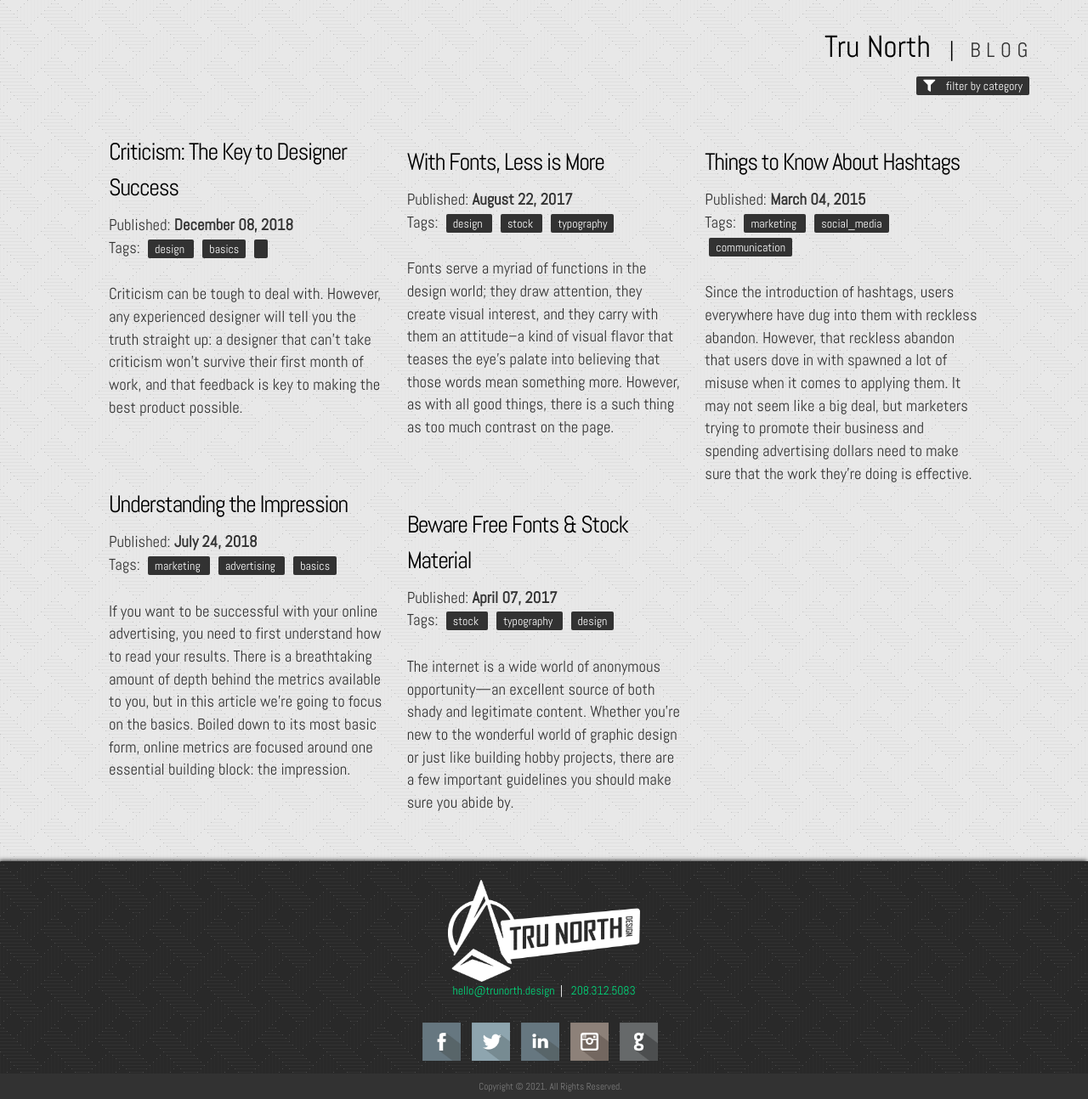
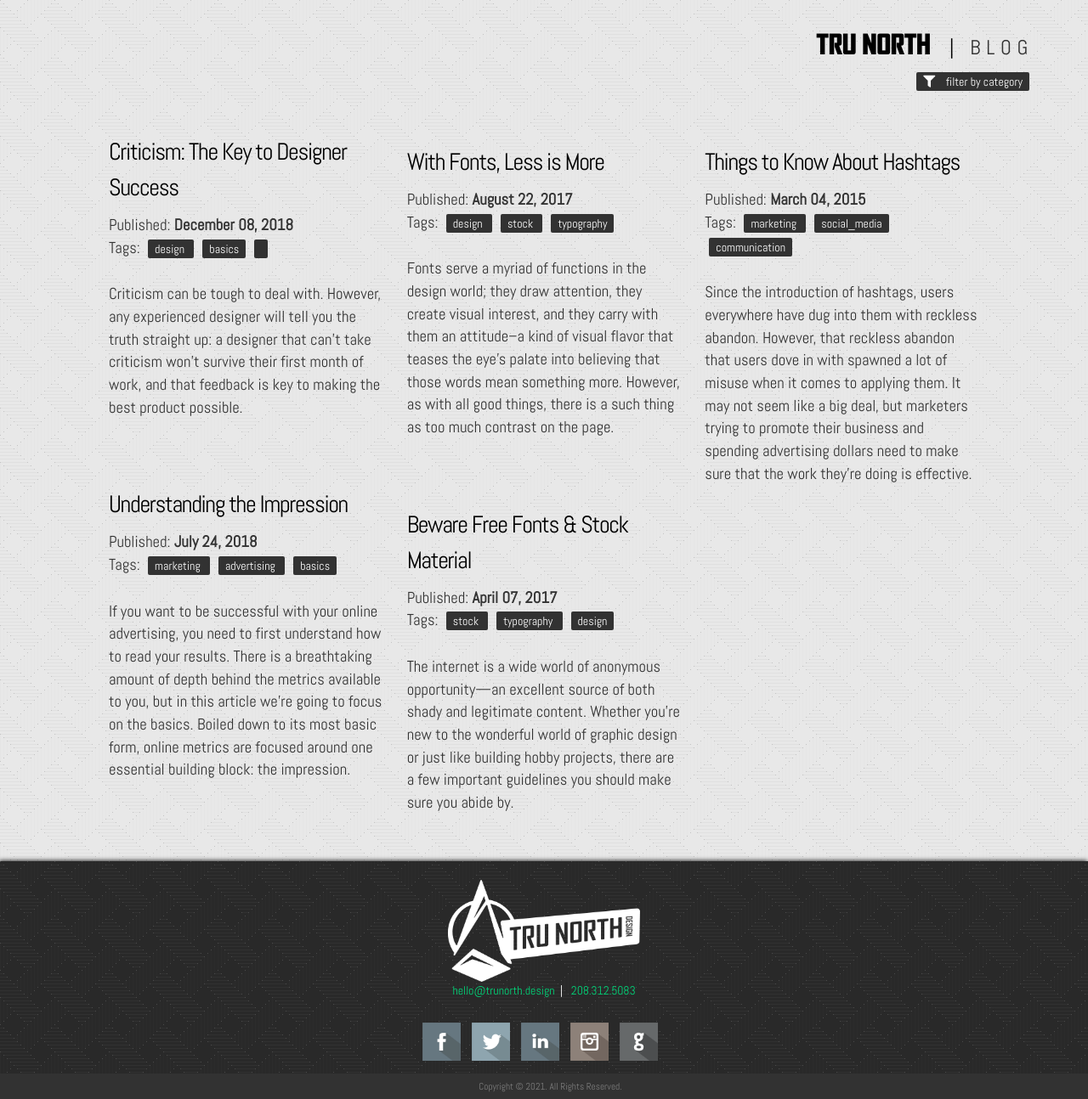
Before and after one commit to TruNorthDesignCo/chrisb-design.github.io, a Jekyll site: the page built from blog.md, in a window 1280 px wide. Shown: the whole page at 85% size. Built offline with Jekyll 4.4.1, drawn with Linux system fonts in a browser that asks for light colours; nearby versions of some CDN libraries; some web fonts are replaced.

Commit message:
Update nav.scss

```diff
--- a/_sass/components/nav.scss
+++ b/_sass/components/nav.scss
@@ -17,12 +17,13 @@
 }
 
 #wordmark {
-  font-family: 'Permanent Marker', 'Abel', sans-serif;
-  font-size: 36px;
+  font-family: 'Agency FB Black', 'Abel', sans-serif;
+  font-size: 32px;
   letter-spacing: normal;
   padding: 0 10px 6px 30px;
   margin: 0 0 0 -15px;
   top: 0;
+  text-transform: uppercase;
   a {
     color: $black;
     text-decoration: none;
```
